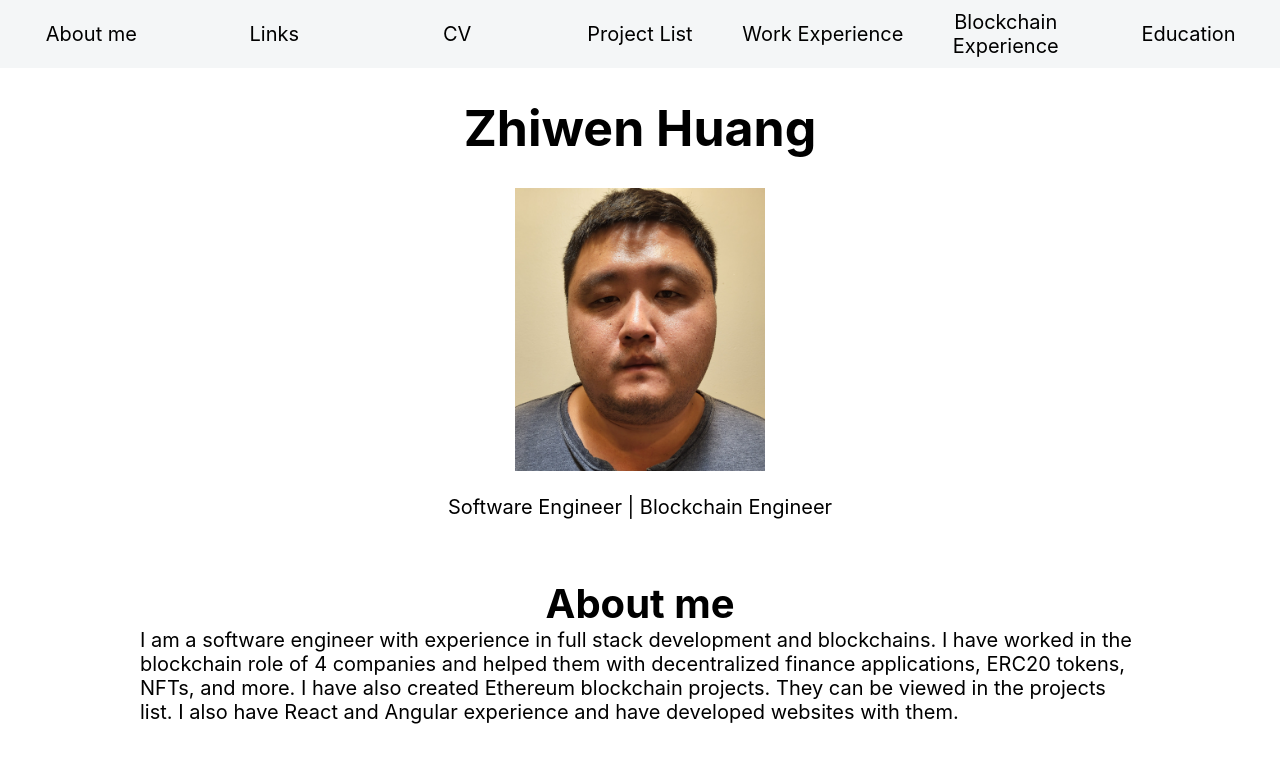
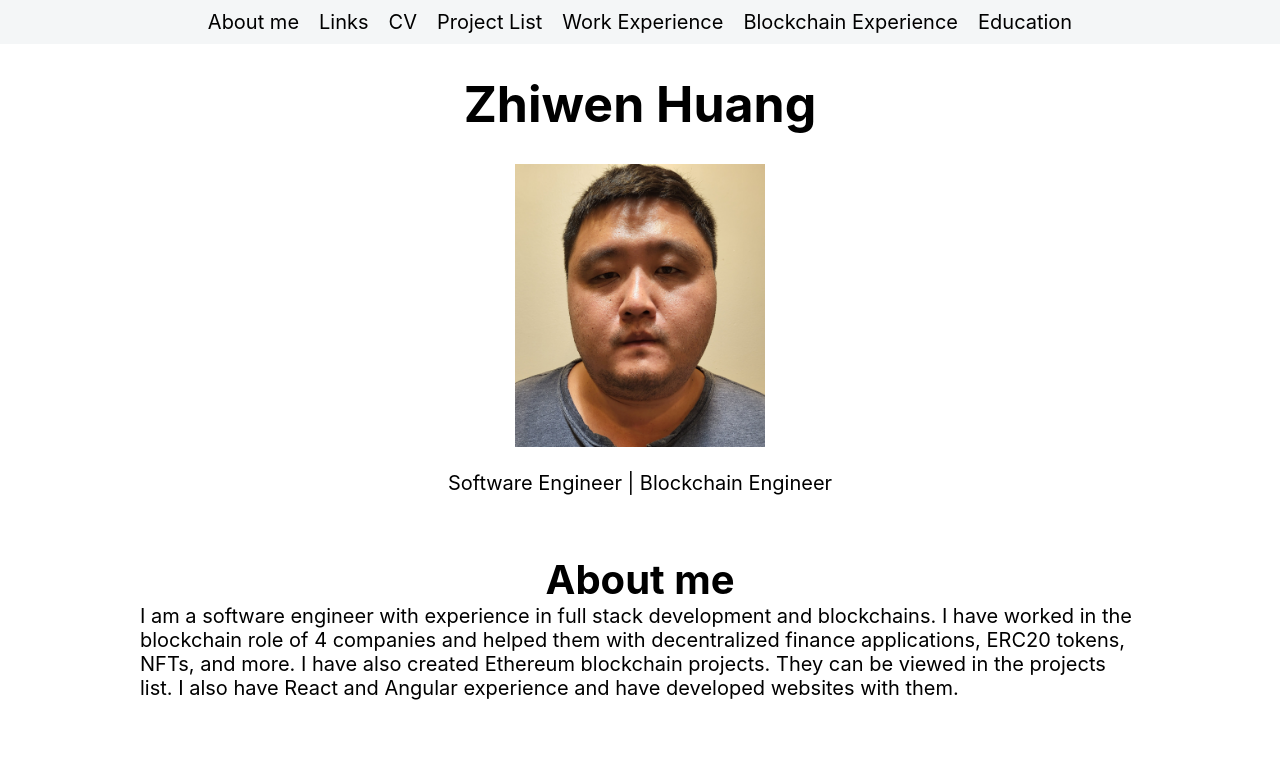
Before and after one commit to zhiwenh/personal-website, a React (Create React App) app in the folder client/: page / in a window 1280 px wide. Shown: the top 766 px of the page. Built offline with nearby package versions, Linux system fonts and the light colour scheme.

Commit message:
Made progress on navbar

```diff
--- a/client/src/App.css
+++ b/client/src/App.css
@@ -20,6 +20,8 @@ a, a:hover, a:visited, a:active {
     visibility: visible;
     height: auto;
     width: auto;
+    margin-left: 10px;
+    margin-right: 10px;
   }
 }
 
@@ -32,6 +34,8 @@ a, a:hover, a:visited, a:active {
     visibility: hidden;
     height: 0px;
     width: 0px;
+    margin-left: 0px;
+    margin-right: 0px;
   }
 
   .nav-bar-mobile-button {
@@ -85,9 +89,10 @@ a, a:hover, a:visited, a:active {
 }
 
 .nav-bar-item {
+  margin-left: 10px;
+  margin-right: 10px;
   color: #85929E;
   text-align: center;
-  width: 200px;
 }
 
 .nav-bar-item a {
--- a/client/src/App.js
+++ b/client/src/App.js
@@ -24,11 +24,12 @@ function App() {
 
   let mobileTabsOn = false;
   let overWidthAlready = false;
+  let widthInit = true;
 
   useEffect(() => {
     const handleResize = () => {
       if (window.innerWidth > 600) {
-        if (overWidthAlready === false) {
+        if (overWidthAlready === false || widthInit === true) {
           const navBar = document.querySelectorAll('.nav-bar');
           navBar[0].style.display = 'flex';
           navBar[0].style.flexDirection = 'row';
@@ -55,9 +56,13 @@ function App() {
           if (overWidthAlready === false) {
             overWidthAlready = true;
           }
+
+          if (widthInit === true) {
+            widthInit = false;
+          }
         }
       } else {
-        if (overWidthAlready === true) {
+        if (overWidthAlready === true || widthInit === true) {
           const navBar = document.querySelectorAll('.nav-bar');
           navBar[0].style.display = 'flex';
           navBar[0].style.flexDirection = 'column';
@@ -81,6 +86,10 @@ function App() {
 
           if (overWidthAlready === true) {
             overWidthAlready = false;
+          }
+
+          if (widthInit === true) {
+            widthInit = false;
           }
         }
       }
@@ -106,7 +115,7 @@ function App() {
       for (let i = 0; i < navBarItems.length; i++) {
         navBarItems[i].style.visibility = "visible";
         navBarItems[i].style.height = "auto";
-        navBarItems[i].style.width = "auto";
+        navBarItems[i].style.width = "200px";
         navBarItems[i].style.marginBottom = "3px";
       }
 
```
